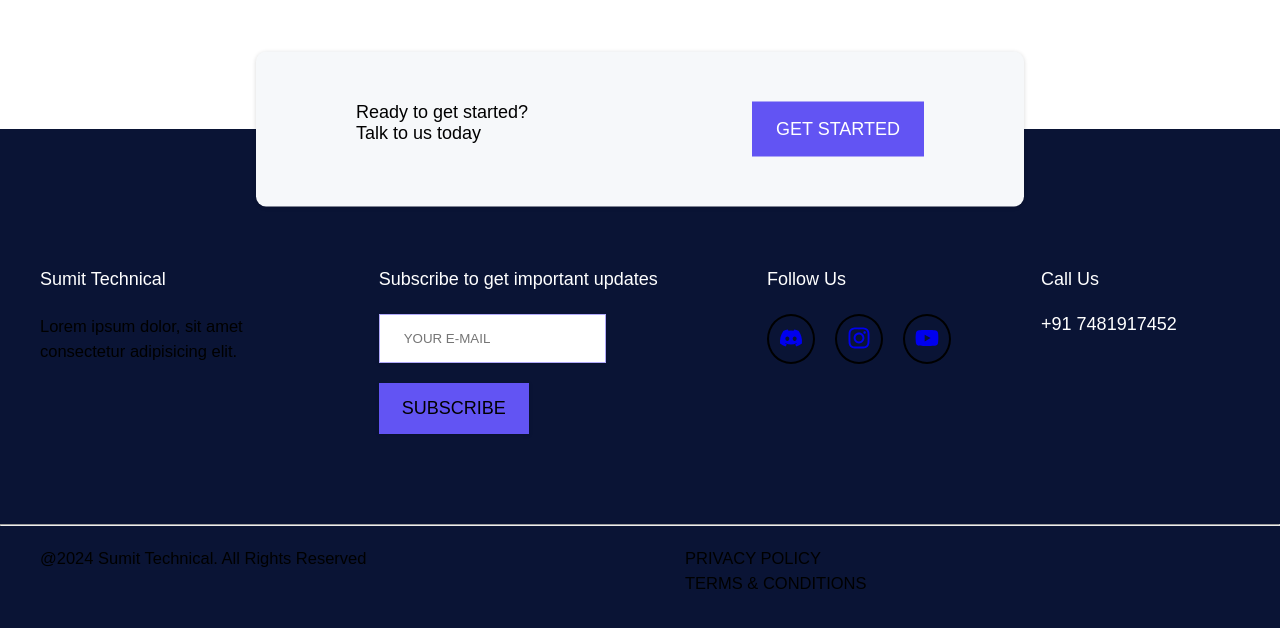
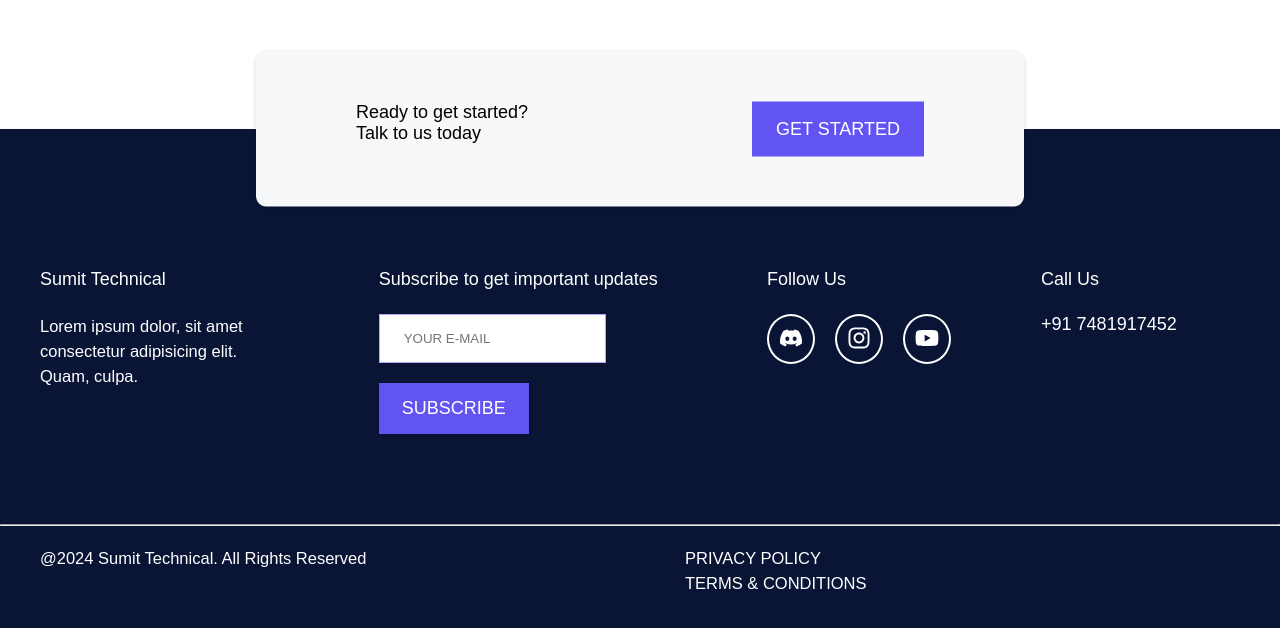
Before and after one commit to sumo47/ecommerce_React, a React (Create React App) app: page /about in a window 1280 px wide. Shown: the part 738-1366 px from the top of the page. Built offline with nearby package versions, Linux system fonts and the light colour scheme.

Commit message:
Error Page updated

```diff
--- a/package.json
+++ b/package.json
@@ -7,12 +7,12 @@
     "@testing-library/jest-dom": "^5.16.4",
     "@testing-library/react": "^13.3.0",
     "@testing-library/user-event": "^13.5.0",
-    "axios": "^0.27.2",
+    "axios": "^1.6.7",
     "react": "^18.2.0",
     "react-dom": "^18.2.0",
     "react-icons": "^4.4.0",
     "react-router-dom": "^6.3.0",
-    "react-scripts": "5.0.1",
+    "react-scripts": "^5.0.1",
     "styled-components": "^5.3.5",
     "web-vitals": "^2.1.4"
   },
--- a/src/App.js
+++ b/src/App.js
@@ -6,7 +6,7 @@ import Products  from "./Products";
 import SingleProduct from "./SingleProduct";
 import Home from "./Home";
 import Cart from "./Cart";
-import {ErrorPage} from "./ErrorPage";
+import ErrorPage from "./ErrorPage";
 import {GlobalStyle} from "./GlobalStyle";
 import { ThemeProvider } from "styled-components";
 import Header from "./components/Header";
@@ -16,19 +16,26 @@ import Footer from "./components/Footer";
 const App = () => {
   const theme = {
     colors: {
+      heading: "rgb(24 24 29)",
+      text: "rgba(29 ,29, 29, .8)",
+      white: "#fff",
+      black: " #212529",
+      helper: "#8490ff",
+
       bg: "#F6F8FA",
-      footer_bg:"#0a1435",
-      btn:"rgb(98 84 243)",
-      border:"rgba(98,84,243,0.5)",
+      footer_bg: "#0a1435",
+      btn: "rgb(98 84 243)",
+      border: "rgba(98, 84, 243, 0.5)",
       hr: "#ffffff",
-      gradient:"Limera-gradient, rgb(132 144 255) 0%, rgb(98 189 252) 100%)",
-      shadow:"rgba(0,0,0,0.02) 0px 1px 3px 0px,rgba(27,31,35,0.15) 0px 0px 0px 1px;",
-      shadowSupport:" rgba(0,0,0,0.16)0px 1px 4px",
-
+      gradient:
+        "linear-gradient(0deg, rgb(132 144 255) 0%, rgb(98 189 252) 100%)",
+      shadow:
+        "rgba(0, 0, 0, 0.02) 0px 1px 3px 0px,rgba(27, 31, 35, 0.15) 0px 0px 0px 1px;",
+      shadowSupport: " rgba(0, 0, 0, 0.16) 0px 1px 4px",
     },
     media: {
-      mobile:"768px",
-      tab:"998px",
+      mobile: "768px",
+      tab: "998px",
     },
   };
   return(
--- a/src/ErrorPage.js
+++ b/src/ErrorPage.js
@@ -1,7 +1,46 @@
-import React from 'react'
+import { NavLink } from "react-router-dom";
+import styled from "styled-components";
+import { Button } from "./styles/Button";
 
-export const ErrorPage = () => {
+const ErrorPage = () => {
   return (
-    <div>ErrorPage</div>
-  )
-}
+    <Wrapper>
+      <div className="container">
+        <div>
+          <h2>404</h2>
+          <h3>UH OH! You're lost.</h3>
+          <p>
+            The page you are looking for does not exist. How you got here is a
+            mystery. But you can click the button below to go back to the
+            homepage.
+          </p>
+
+          <NavLink to="/">
+            <Button>Go Back to Home</Button>
+          </NavLink>
+        </div>
+      </div>
+    </Wrapper>
+  );
+};
+
+const Wrapper = styled.section`
+  .container {
+    padding: 9rem 0;
+    text-align: center;
+
+    h2 {
+      font-size: 10rem;
+    }
+
+    h3 {
+      font-size: 4.2rem;
+    }
+
+    p {
+      margin: 2rem 0;
+    }
+  }
+`;
+
+export default ErrorPage;
--- a/src/components/Footer.js
+++ b/src/components/Footer.js
@@ -1,7 +1,7 @@
 import React from "react";
 import styled from "styled-components";
 import { NavLink } from "react-router-dom";
-import { Button } from "../styled/Button";
+import { Button } from "../styles/Button";
 import { FaDiscord, FaInstagram, FaYoutube } from "react-icons/fa";
 
 const Footer = () => {
@@ -28,7 +28,7 @@ const Footer = () => {
           <div className="container grid grid-four-column">
             <div className="footer-about">
               <h3>Sumit Technical</h3>
-                            <p>Lorem ipsum dolor, sit amet consectetur adipisicing elit. </p>
+              <p>Lorem ipsum dolor, sit amet consectetur adipisicing elit. Quam, culpa.</p>
             </div>
             <div className="footer-subscribe">
               <h3>Subscribe to get important updates</h3>
--- a/src/components/HeroSection.js
+++ b/src/components/HeroSection.js
@@ -1,6 +1,6 @@
 import { NavLink } from 'react-router-dom';
 import styled from 'styled-components'
-import { Button } from '../styled/Button';
+import { Button } from '../styles/Button';
 function HeroSection({ myData }) {
     const { name } = myData;
     return (
--- a/src/components/Nav.js
+++ b/src/components/Nav.js
@@ -104,7 +104,7 @@ const Nav = () => {
       }
 
       .active .close-outline {
-        display: inline-block;
+      display: inline-block;
       top: 3%;
       right: 6%;
       }
```
Also changed, not shown: src/styles/Button.js (renamed from src/styled/Button.js), 1 other file (tests, documents, lock files or other folders). Lines whose indentation alone changed are shown as unchanged.
